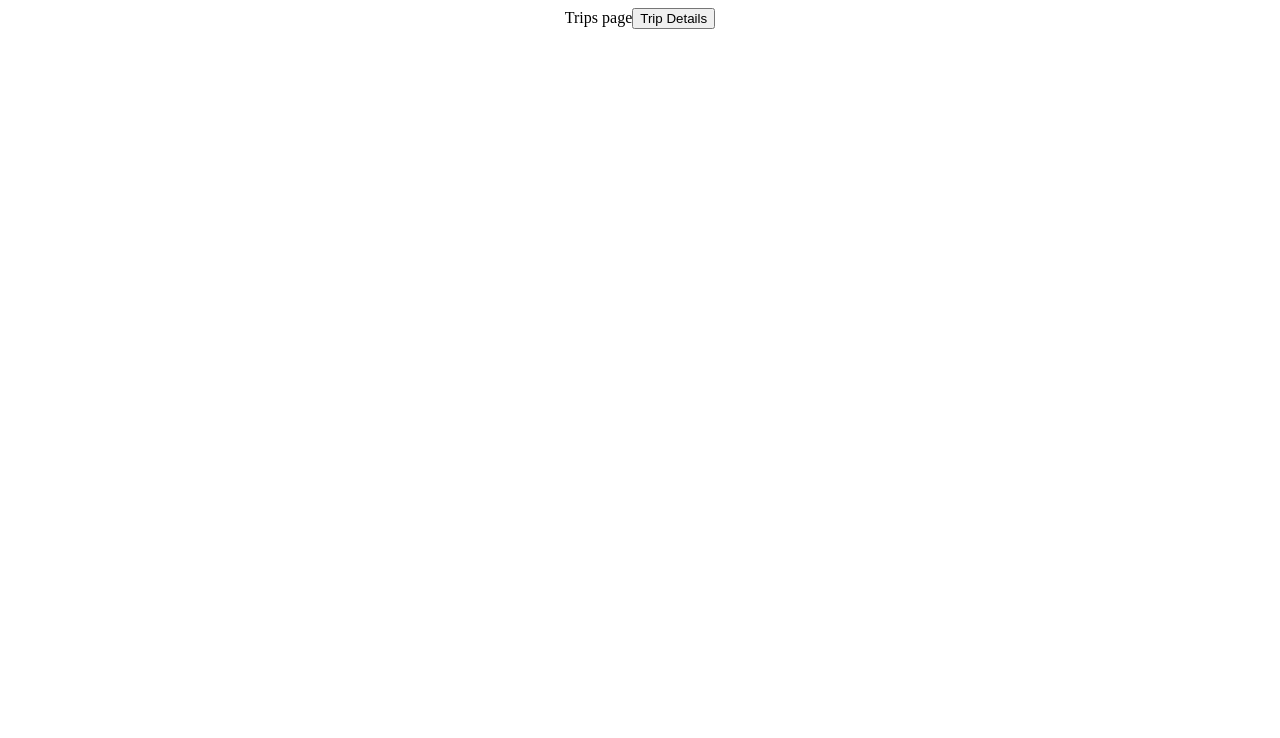
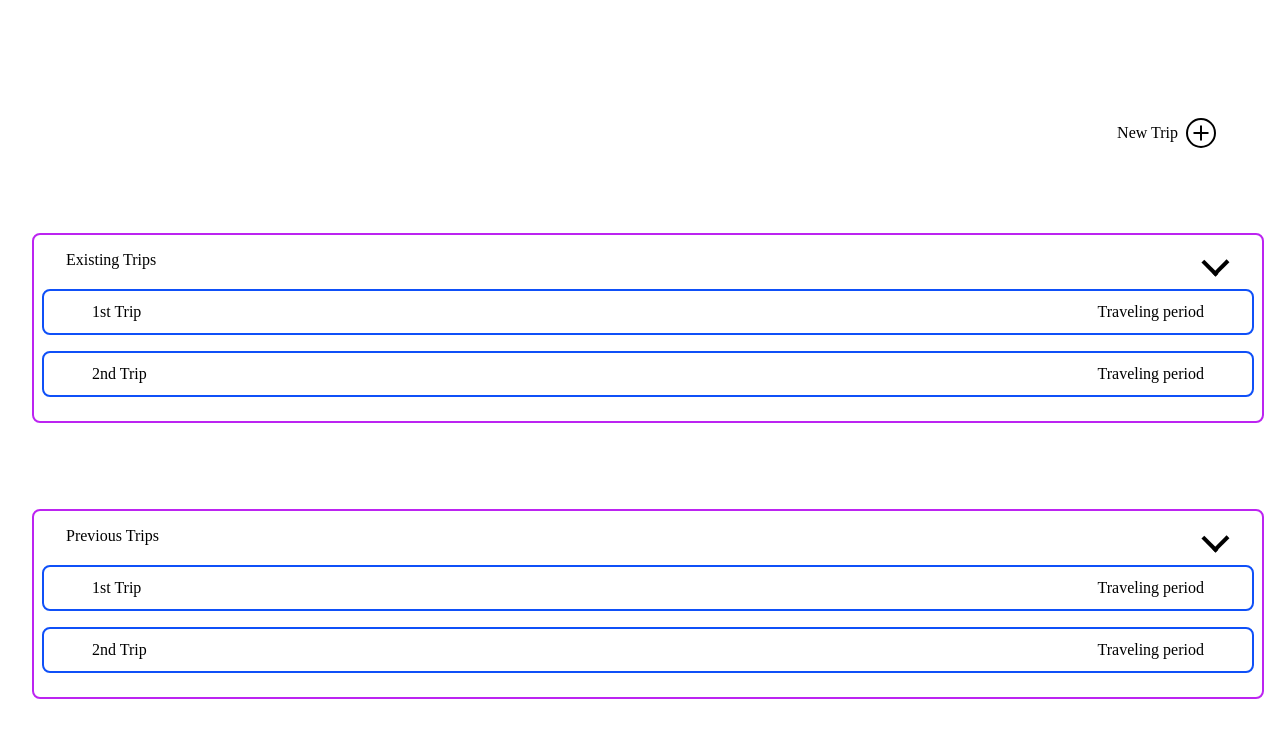
Before and after one commit to vasiliiperfilev/3380-js, a React (Create React App) app in the folder frontend/: page /trips in a window 1280 px wide. Shown: the top 738 px of the page. Built offline with nearby package versions, Linux system fonts and the light colour scheme.

Commit message:
added trip page

```diff
--- /dev/null
+++ b/frontend/src/css/trips.module.css
@@ -0,0 +1,154 @@
+.wrapper *,
+.wrapper *::before,
+.wrapper *::after {
+    box-sizing: border-box;
+}
+
+.wrapper body,
+.wrapper ul,
+.wrapper li,
+.wrapper h1,
+.wrapper h2,
+.wrapper h3,
+.wrapper h4,
+.wrapper h5,
+.wrapper h6,
+.wrapper p {
+    margin: 0;
+    padding: 0;
+}
+
+.container button {
+  all: unset
+}
+
+.wrapper {
+  height: 100vh;
+  width: 100vw;
+}
+
+.container {
+  height: 100%;
+  width: 100%;
+  display: flex;
+  flex-direction: column;
+  justify-content: space-evenly;
+  align-items: center;
+  padding: 24px;
+}
+
+.newTripBtn {
+  display: flex;
+  align-items: center;
+  gap: 8px;
+  margin-left: auto;
+  padding: 0 48px;
+  cursor: pointer;
+}
+
+.tripDisplay {
+  width: 100%;
+  display: flex;
+  flex-direction: column;
+  align-items: start;
+  padding: 16px 8px;
+  border: solid #BC24F1 2px;
+  border-radius: 8px;
+}
+
+.categoryName {
+  width: 100%;
+  display: flex;
+  justify-content: space-between;
+  padding: 0 24px;
+}
+
+.tripDetail {
+  display: flex;
+  width: 100%;
+  justify-content: space-between;
+  padding: 12px 48px;
+  margin: 8px 0;
+  border: solid #0F50F8 2px;
+  border-radius: 8px;
+}
+
+.circlePuls {
+  position: relative;
+  height: 30px;
+  width: 30px;
+}
+
+.circlePuls .verticalBar {
+  position: absolute;
+  top: 50%;
+  left: 50%;
+  transform: translate(-50%, -50%);
+  width: 2px;
+  height: 50%;
+  border: solid black 1px;
+}
+
+.circlePuls .horizontalBar {
+  position: absolute;
+  top: 50%;
+  left: 50%;
+  transform: translate(-50%, -50%);
+  width: 50%;
+  height: 2px;
+  border: solid black 1px;
+}
+
+.circlePuls .circle {
+  position: absolute;
+  top: 0;
+  left: 0;
+  height: 30px;
+  width: 30px;
+  border: solid black 2px;
+  border-radius: 50%;
+}
+
+.arrow {
+  position: relative;
+  height: 30px;
+  width: 30px;
+  cursor: pointer;
+  transition: 0.5s;
+}
+
+.arrow .diagonal1 {
+  position: absolute;
+  width: 65%;
+  top: 50%;
+  left: 0;
+  border: solid black 2px;
+  transform: rotate(45deg);
+}
+
+.arrow .diagonal2 {
+  position: absolute;
+  width: 65%;
+  top: 50%;
+  right: 0;
+  border: solid black 2px;
+  transform: rotate(-45deg);
+}
+
+.arrow .diagonal3 {
+  position: absolute;
+  width: 65%;
+  top: 25%;
+  left: -15%;
+  border: solid black 2px;
+  transform: rotate(-45deg);
+}
+
+.arrow .diagonal4 {
+  position: absolute;
+  width: 65%;
+  bottom: 25%;
+  right: 50%;
+  border: solid black 2px;
+  transform: rotate(45deg);
+}
--- a/frontend/src/trips.js
+++ b/frontend/src/trips.js
@@ -1,11 +1,76 @@
-import { Link } from "react-router-dom";
+import styles from "./css/trips.module.css";
+import { useState } from "react";
+
 export default function Trips() {
+  const [arrowState, setArrowState] = useState({
+    existingTrip: true,
+    previousTrip: true,
+  })
+  function switchArrowState(category) {
+    setArrowState(prev => {
+      return {
+        ...prev,
+        [category]: !arrowState[category]
+      }
+    })
+  }
+
   return (
-    <div>
-      Trips page
-      <Link to="/tripDetails">
-        <button type="button">Trip Details</button>
-      </Link>
+    <div className={styles.wrapper}>
+      <div className={styles.container}>
+
+        <div className={styles.newTripBtn} onClick={newTrip}>
+          <p>New Trip</p>
+          <div className={styles.circlePuls}>
+            <span className={styles.verticalBar}></span>
+            <span className={styles.horizontalBar}></span>
+            <span className={styles.circle}></span>
+          </div>
+        </div>
+        <div className={styles.tripDisplay}>
+          <div className={styles.categoryName}>
+            <p>Existing Trips</p>
+            <div className={styles.arrow} onClick={() => switchArrowState("existingTrip")}>
+              <span className={arrowState.existingTrip ? styles.diagonal1 : styles.diagonal3}></span>
+              <span className={arrowState.existingTrip ? styles.diagonal2 : styles.diagonal4}></span>
+            </div>
+          </div>
+          <div className={styles.tripDetail}>
+            <p>1st Trip</p>
+            <p>Traveling period</p>
+          </div>
+          <div className={styles.tripDetail}>
+            <p>2nd Trip</p>
+            <p>Traveling period</p>
+          </div>
+        </div>
+        <div className={styles.tripDisplay}>
+        <div className={styles.categoryName}>
+            <p>Previous Trips</p>
+            <div className={styles.arrow} onClick={() => switchArrowState("previousTrip")}>
+              <span className={arrowState.previousTrip ? styles.diagonal1 : styles.diagonal3}></span>
+              <span className={arrowState.previousTrip ? styles.diagonal2 : styles.diagonal4}></span>
+            </div>
+          </div>
+          <div className={styles.tripDetail}>
+            <p>1st Trip</p>
+            <p>Traveling period</p>
+          </div>
+          <div className={styles.tripDetail}>
+            <p>2nd Trip</p>
+            <p>Traveling period</p>
+          </div>
+        </div>
+        {/* <Link to="/tripDetails">
+          <button type="button">Trip Details</button>
+        </Link> */}
+      </div>
     </div>
   );
 }
+
+
+
+function newTrip() {
+  console.log("create new trip");
+}
```
